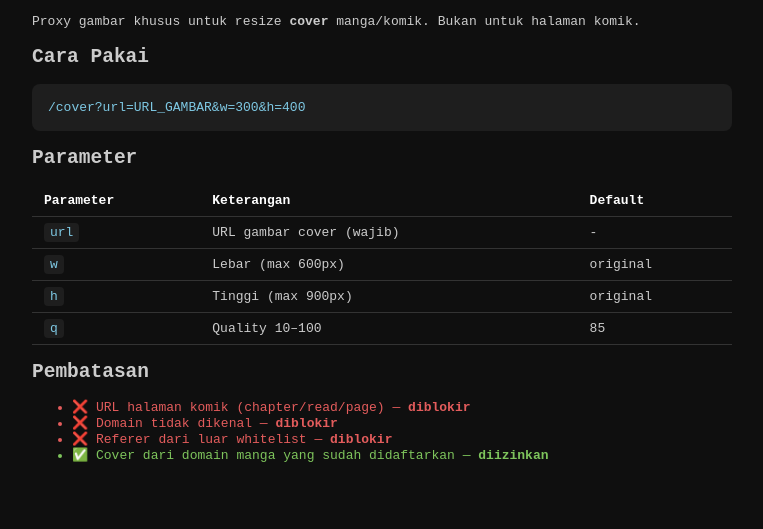
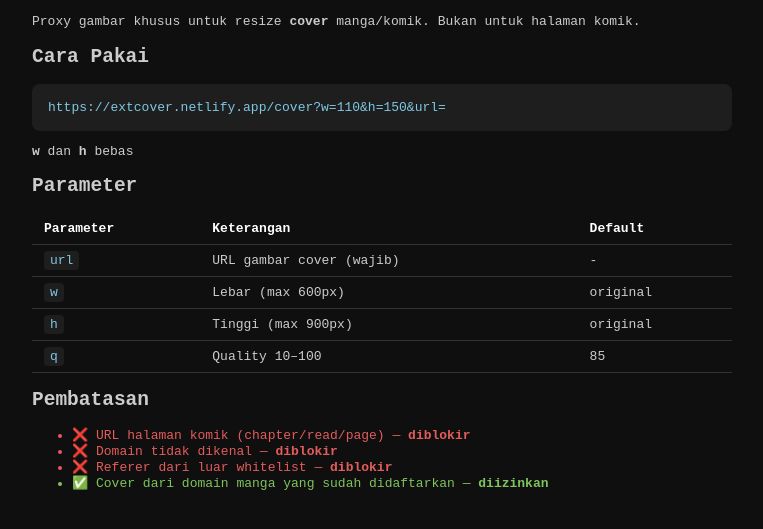
Before and after one commit to extsup/proxy, a website: page index.html in a window 1280 px wide. Shown: the part 95-624 px from the top of the page, without its empty margins (258-1021 px from the left). Drawn offline with Linux system fonts and the light colour scheme.

Commit message:
Update index.html

```diff
--- a/index.html
+++ b/index.html
@@ -21,7 +21,8 @@
   <p>Proxy gambar khusus untuk resize <strong>cover</strong> manga/komik. Bukan untuk halaman komik.</p>
 
   <h2>Cara Pakai</h2>
-  <pre>/cover?url=URL_GAMBAR&w=300&h=400</pre>
+  <pre>https://extcover.netlify.app/cover?w=110&h=150&url=</pre>
+  <p><b>w</b> dan <b>h</b> bebas</p>
 
   <h2>Parameter</h2>
   <table>
```
